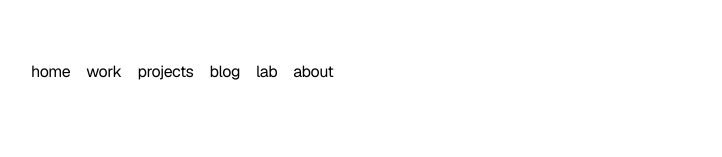
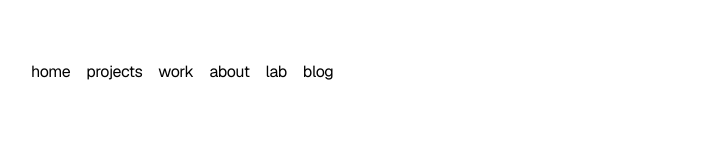
Before and after one commit to sanicodeplayground/portfolio-sanita, a Next.js app: page /about in a window 1280 px wide. Shown: the top 157 px of the page, without its empty margins (269-991 px from the left). Built offline with nearby package versions, Linux system fonts and the light colour scheme.

Commit message:
re arange menu items

```diff
--- a/src/components/nav.tsx
+++ b/src/components/nav.tsx
@@ -2,11 +2,11 @@ import Link from 'next/link';
 
 const navItems = {
   '/': { name: 'home' },
+  '/projects': { name: 'projects' },
   '/work': { name: 'work' },
-  '/projects': { name: 'projects' },
+  '/about': { name: 'about' },
+  '/lab': { name: 'lab' },
   '/blog': { name: 'blog' },
-  '/lab': { name: 'lab' },
-  '/about': { name: 'about' },
 };
 
 export function Navbar() {
```
